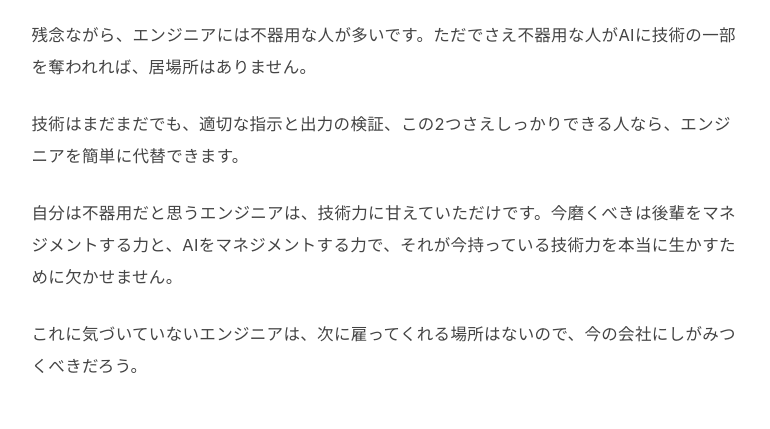
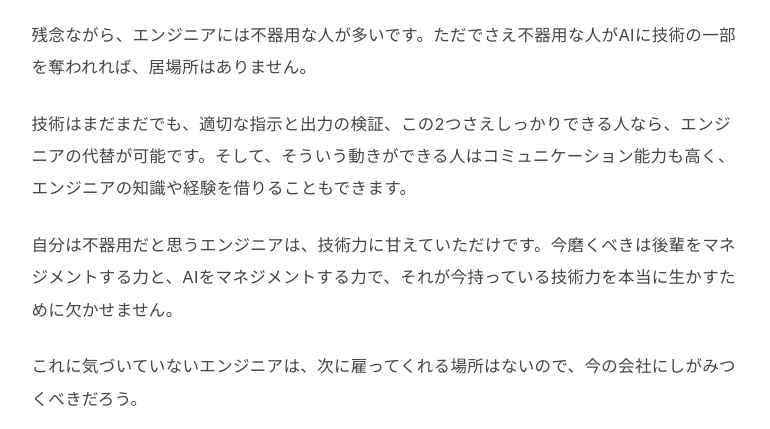
Before and after one commit to tomohiro-owada/tomohiro-owada.github.io, an Eleventy site: page src/posts/ai-is-a-mirror.md in a window 1280 px wide. Shown: the part 2282-2711 px from the top of the page, without its empty margins (255-1025 px from the left). Built offline with nearby package versions, Linux system fonts and the light colour scheme; Eleventy itself is replaced by a stand-in of ours; files that its build step writes are made by us from their sources.

Commit message:
Revise replacement paragraph

```diff
--- a/src/posts/ai-is-a-mirror.md
+++ b/src/posts/ai-is-a-mirror.md
@@ -43,7 +43,7 @@ AIに求めるものをきちんと出させるには、こちらに次の力が
 
 残念ながら、エンジニアには不器用な人が多いです。ただでさえ不器用な人がAIに技術の一部を奪われれば、居場所はありません。
 
-技術はまだまだでも、適切な指示と出力の検証、この2つさえしっかりできる人なら、エンジニアを簡単に代替できます。
+技術はまだまだでも、適切な指示と出力の検証、この2つさえしっかりできる人なら、エンジニアの代替が可能です。そして、そういう動きができる人はコミュニケーション能力も高く、エンジニアの知識や経験を借りることもできます。
 
 自分は不器用だと思うエンジニアは、技術力に甘えていただけです。今磨くべきは後輩をマネジメントする力と、AIをマネジメントする力で、それが今持っている技術力を本当に生かすために欠かせません。
 
```
